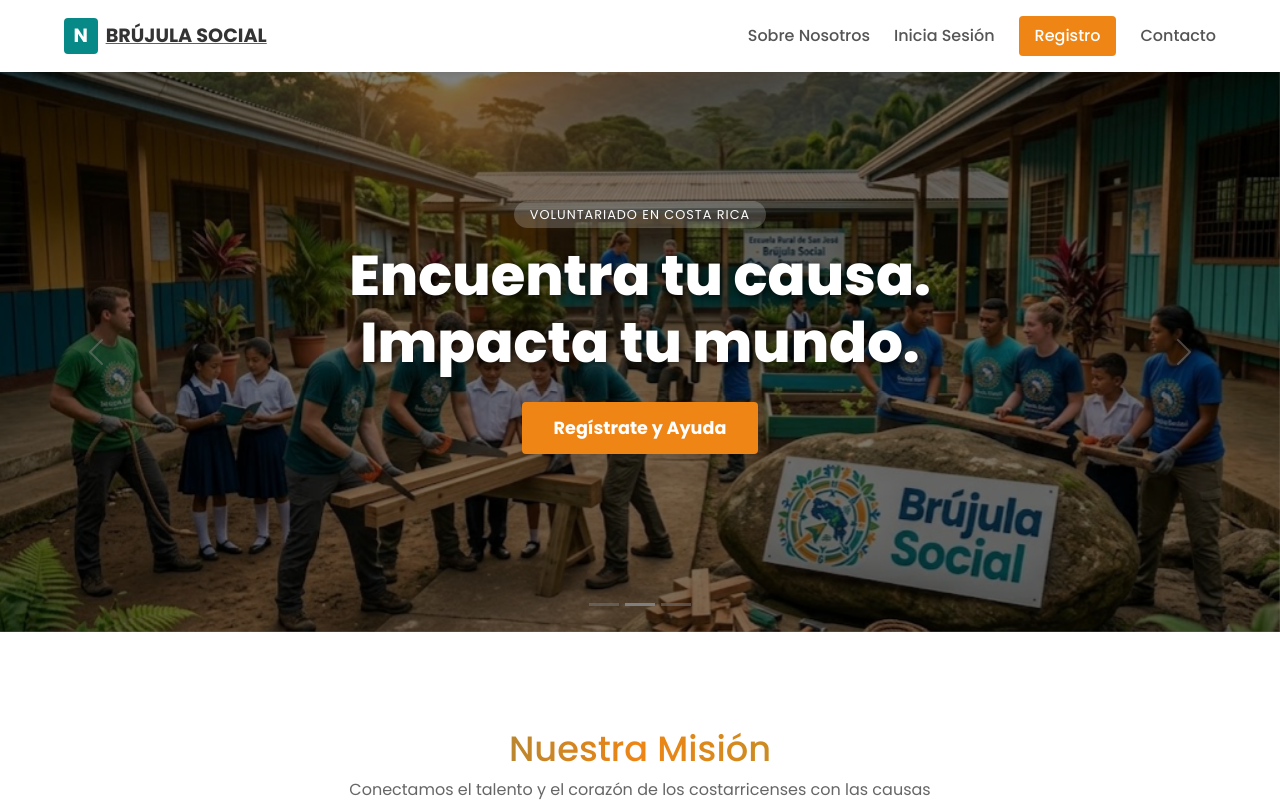
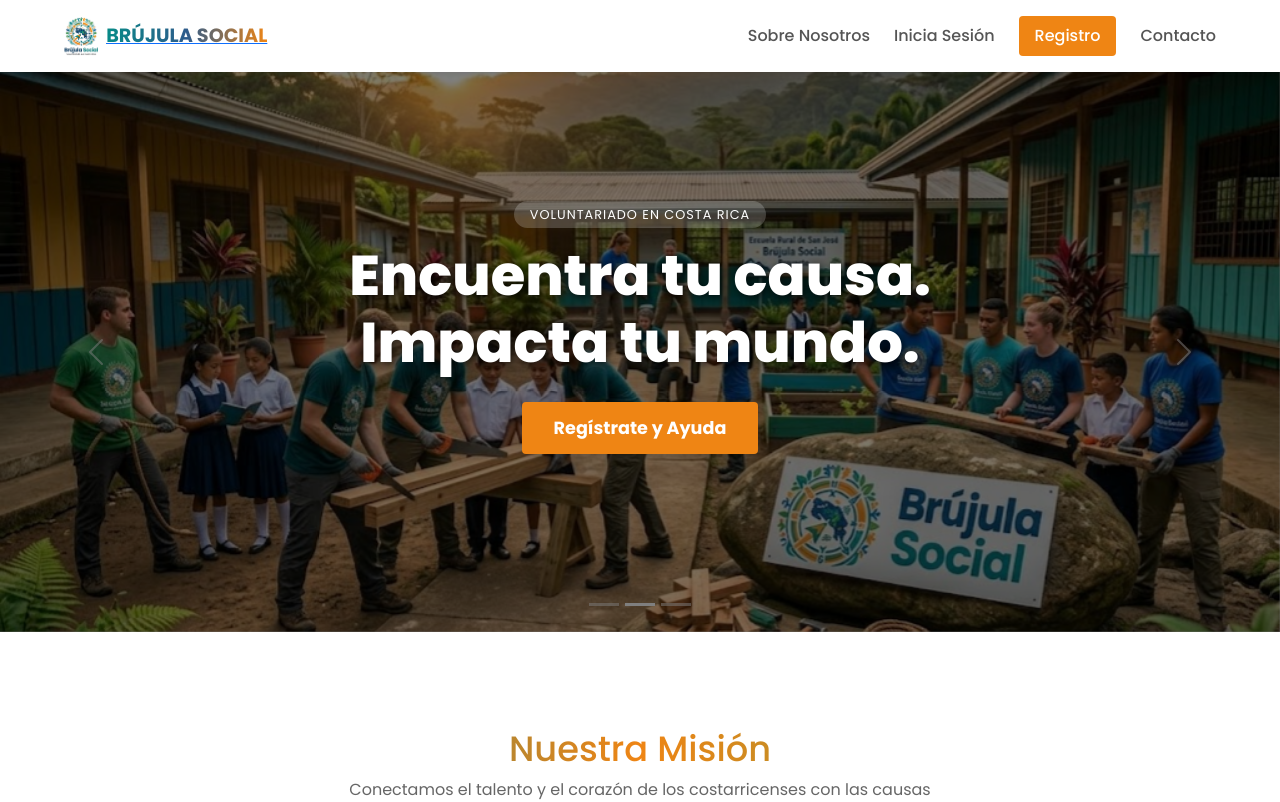
Before and after one commit to Adr1sol/brujulaSocial, a React (Vite) app: page / in a window 1280 px wide. Shown: the top 802 px of the page. Built offline with nearby package versions, Linux system fonts and the light colour scheme.

Commit message:
cambios adriana

```diff
--- a/src/components/Navbar/NavBar.css
+++ b/src/components/Navbar/NavBar.css
@@ -17,18 +17,19 @@
   gap: 0.5rem;
   font-weight: bold;
   font-size: 1.2rem;
-  color: #ef8514;
 }
 
-.logo-icon {
-  background-color: #078a87;
-  color: white;
-  padding: 0.2rem 0.6rem;
-  border-radius: 4px;
+.logo-image {
+  height: 40px;
 }
 
-.logo-text {
-  color: #333;
+.logo-text-gradient {
+  background: linear-gradient(to right, #078a87, #2e5c8c, #ef8514);
+  -webkit-background-clip: text;
+  background-clip: text;
+  color: transparent;
+  font-weight: bold;
+  font-size: 1.2rem;
 }
 
 .navbar-links {
--- a/src/components/Navbar/NavBar.jsx
+++ b/src/components/Navbar/NavBar.jsx
@@ -2,15 +2,18 @@
 import React from 'react';
 import { Link } from "react-router-dom"
 import "../Navbar/NavBar.css"
+import logo from '../../assets/logo.png';
 
 function Navbar() {
     return (
       <>
         <header className="navbar">
           <div className="navbar-logo">
-            <div className="logo-icon">N</div>
             <a href="/">
-            <span className="logo-text">BRÚJULA SOCIAL</span>
+              <img src={logo} alt="Brújula Social Logo" className="logo-image" />
+            </a>
+            <a href="/">
+              <span className="logo-text-gradient">BRÚJULA SOCIAL</span>
             </a>
           </div>
           <nav className="navbar-links">
--- a/src/services/ServiceUser.jsx
+++ b/src/services/ServiceUser.jsx
@@ -55,7 +55,7 @@ const Services = () => {
               <p>{proj.desc}</p>
               <button className="btn-outline"
                 onClick={()=>{
-                  navigate("/ruta")
+                  navigate("/buscador")
                 }}
               >Saber más</button>
             </div>
```
Also changed, not shown: src/img/fondo (1).png (added), src/img/image (1).png (added).
